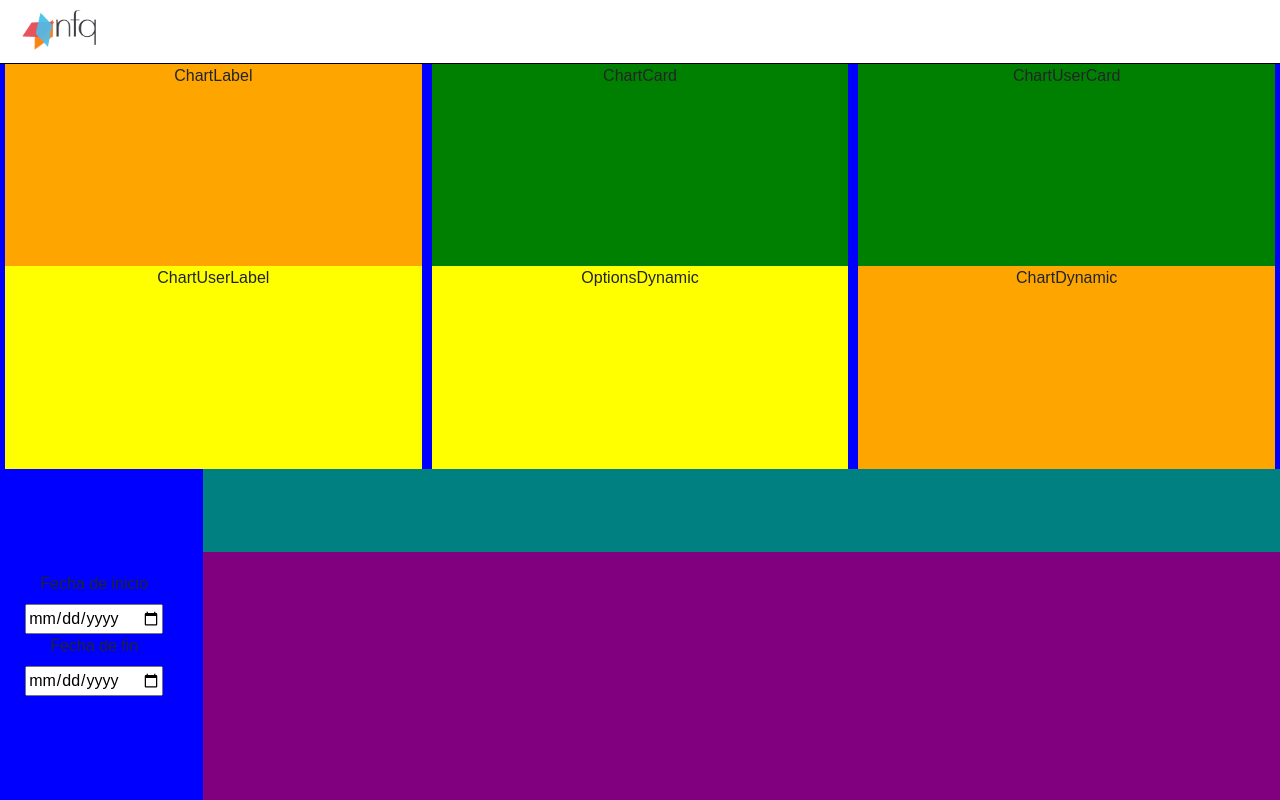
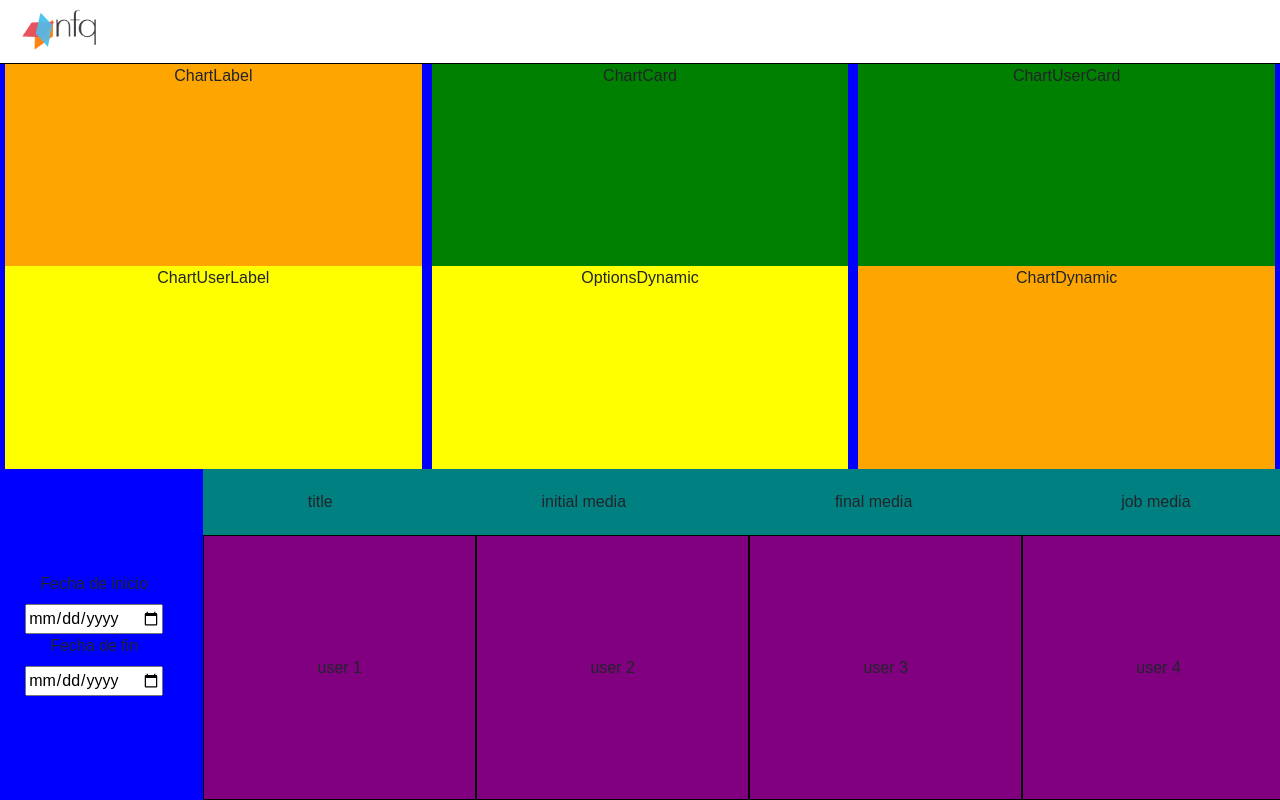
Before and after one commit to Adalab/project-dorcas-s4-oval, a React (Create React App) app: page / in a window 1280 px wide. Built offline with nearby package versions, Linux system fonts and the light colour scheme.

Commit message:
layers detail

```diff
--- a/src/components/Satisfaction.js
+++ b/src/components/Satisfaction.js
@@ -20,9 +20,22 @@ class Satisfaction extends React.Component {
               </div>
             </div>
           </div>
+
           <div class="col-10 h-100 satisfation__info">
-            <div className="satisfation__media-equip"></div>
-            <div className="satisfation__media-personal"></div>
+            <div className="satisfation__media-equip">
+              <div className="satisfaction__media-equip--data media-equip__title">title</div>
+              <div className="satisfaction__media-equip--data media-equip__initial-data">initial media</div>
+              <div className="satisfaction__media-equip--data media-equip__end-data">final media</div>
+              <div className="satisfaction__media-equip--data media-equip__job-data">job media</div>
+            </div>
+
+            <div className="satisfation__media-personal">
+              <div className="satisfaction__media-personal--data media-personal1">user 1</div>
+              <div className="satisfaction__media-personal--data media-personal2">user 2</div>
+              <div className="satisfaction__media-personal--data media-personal3">user 3</div>
+              <div className="satisfaction__media-personal--data media-personal4">user 4</div>
+            </div>
+
           </div>
         </div>
       </section>
--- a/src/styles/Satisfaction.css
+++ b/src/styles/Satisfaction.css
@@ -16,9 +16,30 @@
 .satisfation__info {
   background: purple;
   display: flex;
+  flex-direction: column;
   padding: 0; }
 
 .satisfation__media-equip {
   width: 100%;
   height: 25%;
-  background: teal; }
+  background: teal;
+  display: flex; }
+
+.satisfaction__media-equip--data {
+  flex-grow: 1;
+  display: flex;
+  justify-content: center;
+  align-items: center;
+  height: 100%; }
+
+.satisfation__media-personal {
+  display: flex;
+  height: 100%; }
+
+.satisfaction__media-personal--data {
+  border: 1px solid black;
+  flex-grow: 1;
+  height: 100%;
+  display: flex;
+  justify-content: center;
+  align-items: center; }
--- a/src/styles/Satisfaction.scss
+++ b/src/styles/Satisfaction.scss
@@ -16,10 +16,31 @@
 .satisfation__info {
 	background: purple;
 	display: flex;
+	flex-direction: column;
 	padding: 0;
 }
 .satisfation__media-equip {
 	width: 100%;
 	height: 25%;
 	background: teal;
+	display: flex;
 }
+.satisfaction__media-equip--data {
+	flex-grow: 1;
+	display: flex;
+	justify-content: center;
+	align-items: center;
+	height: 100%;
+}
+.satisfation__media-personal {
+	display: flex;
+	height: 100%;
+}
+.satisfaction__media-personal--data{
+	border: 1px solid black;
+	flex-grow: 1;
+	height: 100%;
+	display: flex;
+	justify-content: center;
+	align-items: center;
+}
```
